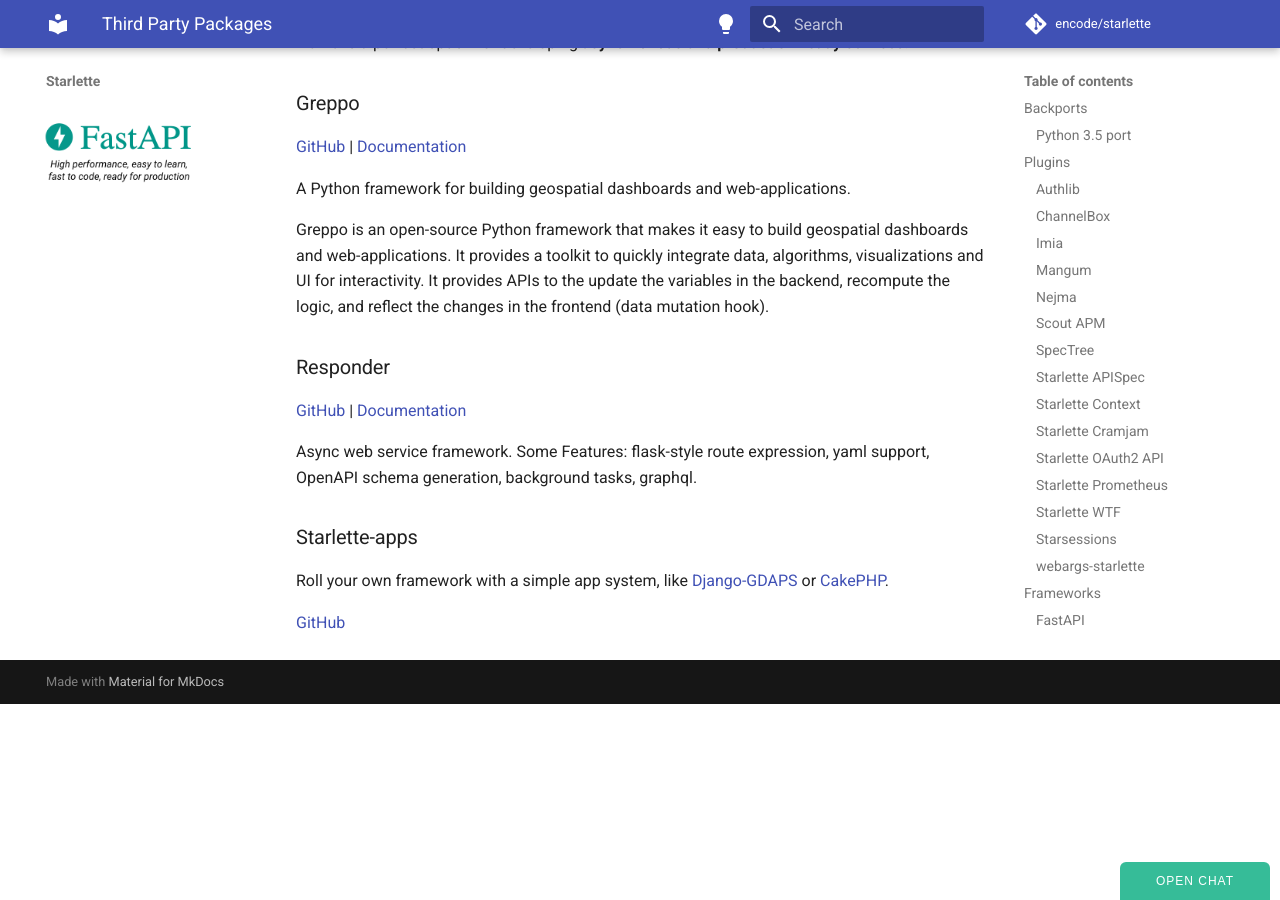
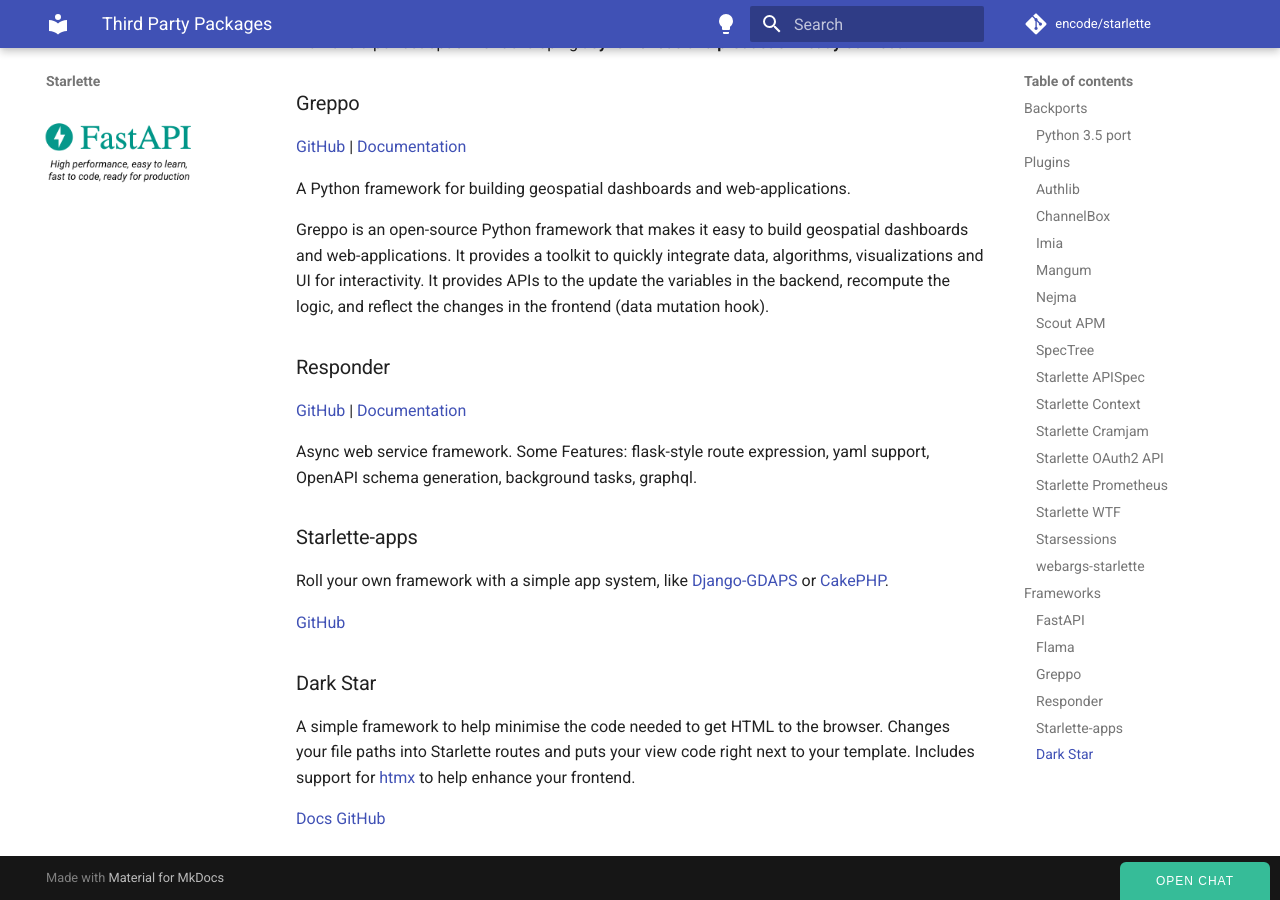
Before and after one commit to hidraco/starlette, an MkDocs documentation site: the page built from docs/third-party-packages.md, in a window 1280 px wide and 900 px high, scrolled down 3509 px. Built offline with MkDocs 1.6.1 and Material for MkDocs 9.7.7, drawn with Linux system fonts in a browser that asks for light colours; comment, search, counter and statistics services are not loaded.

Commit message:
Added links to Dark Star (#1487)

```diff
--- a/docs/third-party-packages.md
+++ b/docs/third-party-packages.md
@@ -154,3 +154,10 @@ yaml support, OpenAPI schema generation, background tasks, graphql.
 Roll your own framework with a simple app system, like [Django-GDAPS](https://gdaps.readthedocs.io/en/latest/) or [CakePHP](https://cakephp.org/).
 
 <a href="https://github.com/yourlabs/starlette-apps" target="_blank">GitHub</a>
+
+### Dark Star
+
+A simple framework to help minimise the code needed to get HTML to the browser. Changes your file paths into Starlette routes and puts your view code right next to your template. Includes support for [htmx](https://htmx.org) to help enhance your frontend.
+
+<a href="https://lllama.github.io/dark-star" target="_blank">Docs</a>
+<a href="https://github.com/lllama/dark-star" target="_blank">GitHub</a>
```
